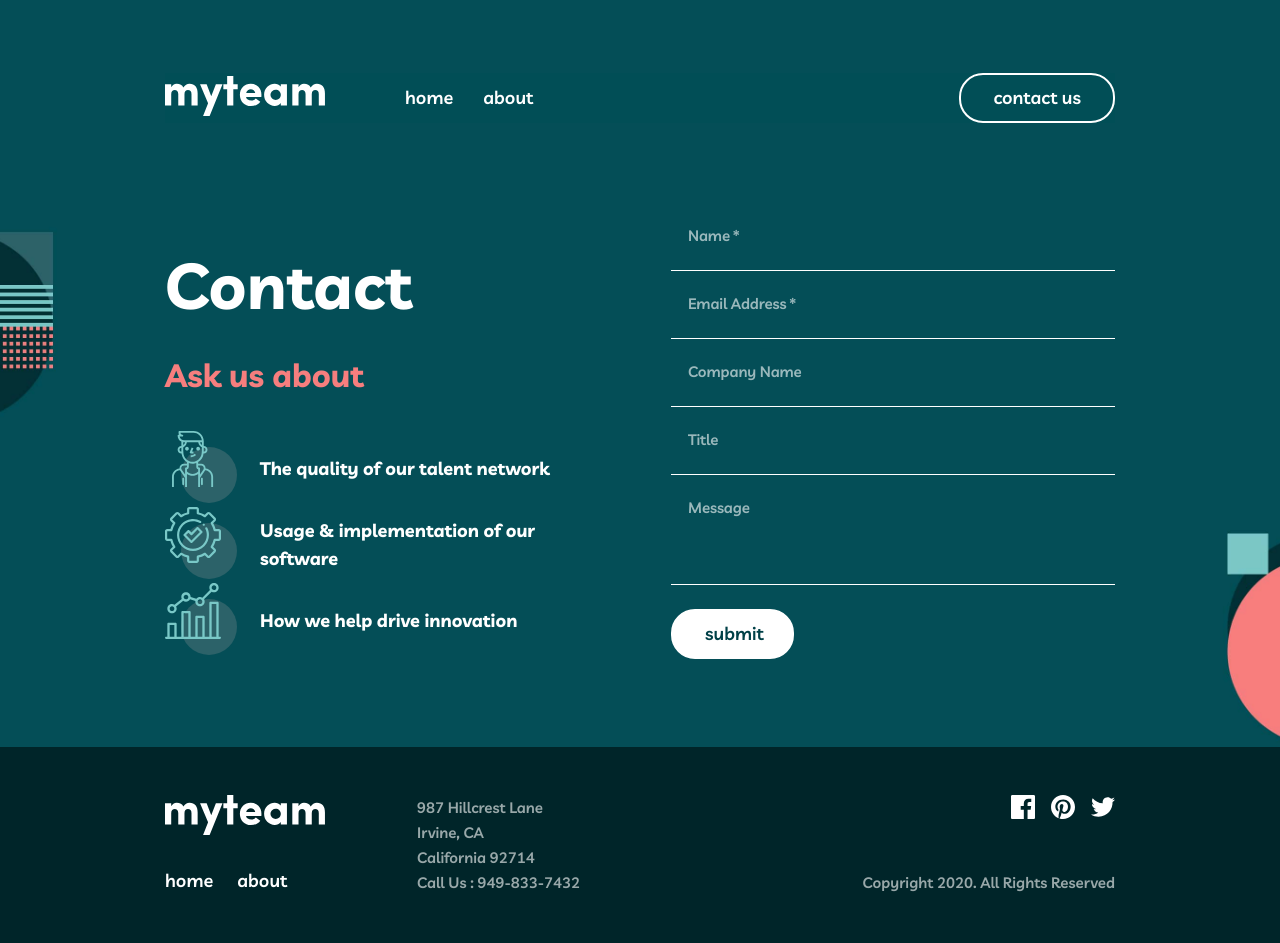
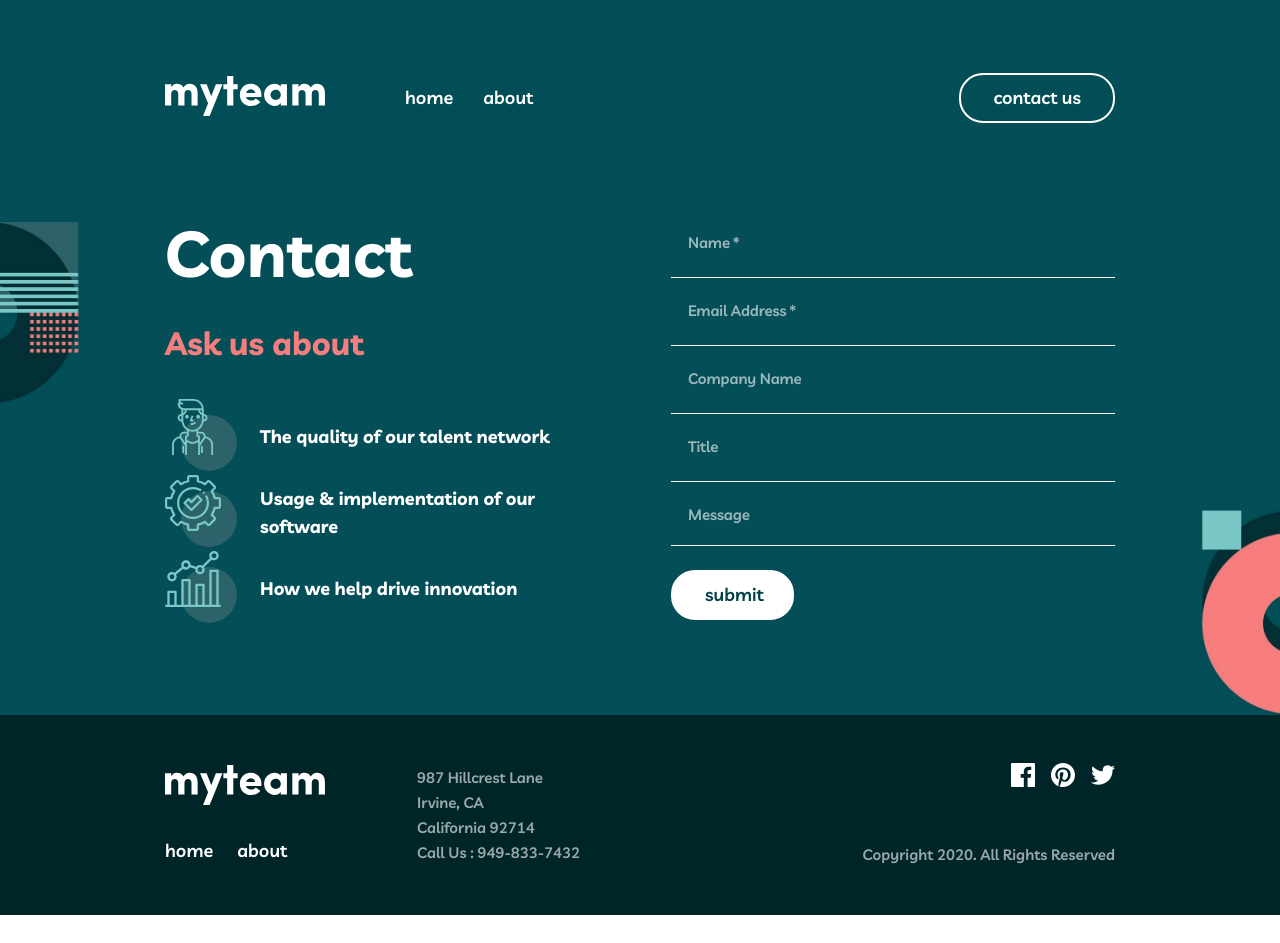
Before and after one commit to InnaKukla/my-team, a React (Create React App) app: page /my-team/contact in a window 1280 px wide. After the commit the page ends 915 px from the top, so only its background shows below. Built offline with nearby package versions, Linux system fonts and the light colour scheme.

Commit message:
update links

```diff
--- a/public/index.html
+++ b/public/index.html
@@ -11,7 +11,7 @@
     <link
       href="https://fonts.googleapis.com/css2?family=Livvic:ital,wght@0,100;0,200;0,300;0,400;0,500;0,600;0,700;0,900;1,100;1,200;1,300;1,400;1,500;1,600;1,700;1,900&family=Roboto+Serif:opsz,wght@8..144,600&family=Roboto:wght@400;700&display=swap"
       rel="stylesheet">
-    <title>React App</title>
+    <title>My Team</title>
   </head>
   <body>
     <div id="root"></div>
--- a/src/App.js
+++ b/src/App.js
@@ -1,6 +1,7 @@
 import { lazy, Suspense } from "react";
 import { Route, Routes } from "react-router";
 import Loader from "./shared/Loader/Loader";
+import ScrollToTop from "./shared/scrollToTop";
 
 const Layout = lazy(() => import("./components/Layout/Layout"));
 const HomePage = lazy(() => import("./pages/HomePage/HomePage"));
@@ -10,6 +11,7 @@ const ContactsPage = lazy(() => import("./pages/ContactsPage/ContactsPage"));
 function App() {
   return (
     <>
+    <ScrollToTop/>
       <Suspense fallback={<Loader />}>
         <Routes>
           <Route path="/" element={<Layout />}>
--- a/src/components/About/AboutDirectorsSection.jsx
+++ b/src/components/About/AboutDirectorsSection.jsx
@@ -26,6 +26,7 @@ import { ReactComponent as LinkedinIcon } from "../../assets/linkedin-logo.svg";
 import { ReactComponent as Plus } from "../../assets/plus.svg";
 import { ReactComponent as Cancel } from "../../assets/cancel.svg";
 import { useState } from "react";
+import { Link } from "react-router";
 
 const AboutDirectorsSection = () => {
   const [activeIndex, setActiveIndex] = useState(null);
@@ -118,8 +119,12 @@ const AboutDirectorsSection = () => {
                     </HomeSuccessStoriesSectionText>
                   </AboutDirectorsTextWrapper>
                   <AboutDirectorsIconsWrapper>
+                    <Link to="https://x.com/?lang=uk">
                     <TwitterIcon />
+                    </Link>
+                    <Link to="https://www.linkedin.com">
                     <LinkedinIcon />
+                    </Link>
                   </AboutDirectorsIconsWrapper>
                   <AboutDirectorsIconPlus
                     isactive={activeIndex === index ? true : undefined}
--- a/src/components/Contacts/ContactsForm.jsx
+++ b/src/components/Contacts/ContactsForm.jsx
@@ -174,7 +174,6 @@ const ContactsForm = () => {
         className="inputMessage"
         $isvalid={fieldValidity.message}
         value={formData.message}
-        rows={3}
         multiline
         onChange={handleChange}
       />
--- a/src/components/Footer/Footer.jsx
+++ b/src/components/Footer/Footer.jsx
@@ -12,20 +12,31 @@ import {
   FooterLogo,
 } from "./Footer.styled";
 import { SectionContainer } from "../Home/Home.styled";
-import { Link } from "react-router";
+import { Link, useLocation } from "react-router";
 import Logo from "../../assets/myteam-logo.svg";
 import { ReactComponent as Pinterest } from "../../assets/pinterest.svg";
 import { ReactComponent as Twitter } from "../../assets/twitter.svg";
 import { ReactComponent as Facebook } from "../../assets/facebook.svg";
+import ScrollToTop from "../../shared/scrollToTop";
 
 const Footer = () => {
+  const { pathname } = useLocation();
+  const scroll = () => {
+    if (pathname === "/") {
+      window.scrollTo(0, 0);
+    } else {
+      <ScrollToTop />;
+    }
+  };
   return (
     <FooterSection>
       <SectionContainer>
         <FooterSectionWrapper>
           <FooterContentWrapper>
             <FooterNavContainer>
-              <FooterLogo src={Logo} alt="logo" />
+              <Link to="/">
+                <FooterLogo src={Logo} alt="logo" onClick={scroll} />
+              </Link>
               <FooterNavLinks>
                 <li>
                   <Link to="/">home</Link>
@@ -49,9 +60,15 @@ const Footer = () => {
 
           <FooterContentSocialCopyrightWrapper>
             <FooterSocialIconsWrapper>
-              <Facebook />
-              <Pinterest />
-              <Twitter />
+              <Link to="https://www.facebook.com/login/?next=https%3A%2F%2Fwww.facebook.com%2F%3Flocale%3Duk_UA">
+                <Facebook />
+              </Link>
+              <Link to="https://www.pinterest.com/">
+                <Pinterest />
+              </Link>
+              <Link to="https://x.com/?lang=uk">
+                <Twitter />
+              </Link>
             </FooterSocialIconsWrapper>
 
             <FooterCopyright>
--- /dev/null
+++ b/src/shared/scrollToTop.js
@@ -0,0 +1,14 @@
+import { useEffect } from 'react';
+import { useLocation } from 'react-router';
+
+export default function ScrollToTop() {
+	const { pathname } = useLocation();
+	console.log(pathname);
+
+
+	useEffect(() => {
+		window.scrollTo(0, 0);
+	}, [pathname]);
+
+	return null;
+}
```
Also changed, not shown: 11 other files (tests, documents, lock files or other folders).
